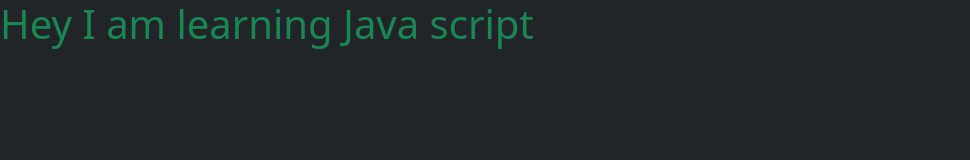
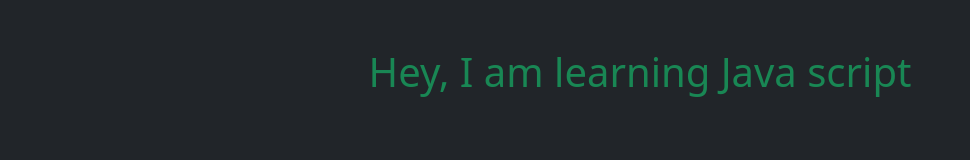
Before and after one commit to sandeeep-prajapati/DOMClass, a plain HTML site: page index.html in a window 1280 px wide. Shown: the whole page, without its empty margins (0-970 px from the left). Drawn offline with nearby package versions, Linux system fonts and the light colour scheme.

Commit message:
shhjygjs

```diff
--- a/index.html
+++ b/index.html
@@ -7,7 +7,7 @@
     <link href="https://cdn.jsdelivr.net/npm/bootstrap@5.3.2/dist/css/bootstrap.min.css" rel="stylesheet" integrity="sha384-T3c6CoIi6uLrA9TneNEoa7RxnatzjcDSCmG1MXxSR1GAsXEV/Dwwykc2MPK8M2HN" crossorigin="anonymous">
   </head>
   <body class="bg-dark">
-    <h1 class="text-success">Hey I am learning Java script </h1>
+    <h1 class="text-success text-center pt-5">Hey, I am learning Java script </h1>
     <script src="https://cdn.jsdelivr.net/npm/bootstrap@5.3.2/dist/js/bootstrap.bundle.min.js" integrity="sha384-C6RzsynM9kWDrMNeT87bh95OGNyZPhcTNXj1NW7RuBCsyN/o0jlpcV8Qyq46cDfL" crossorigin="anonymous"></script>
   </body>
 </html>
```
